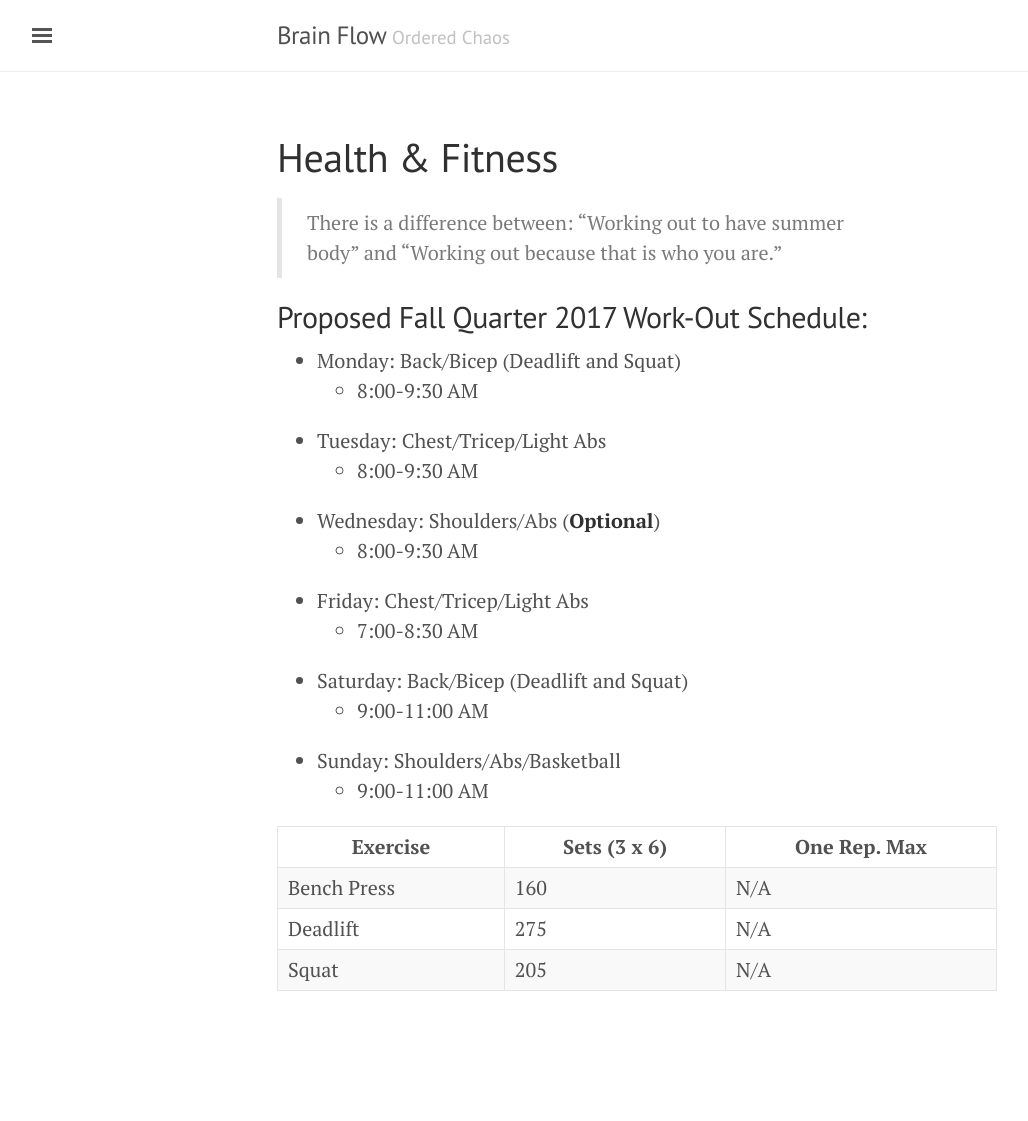
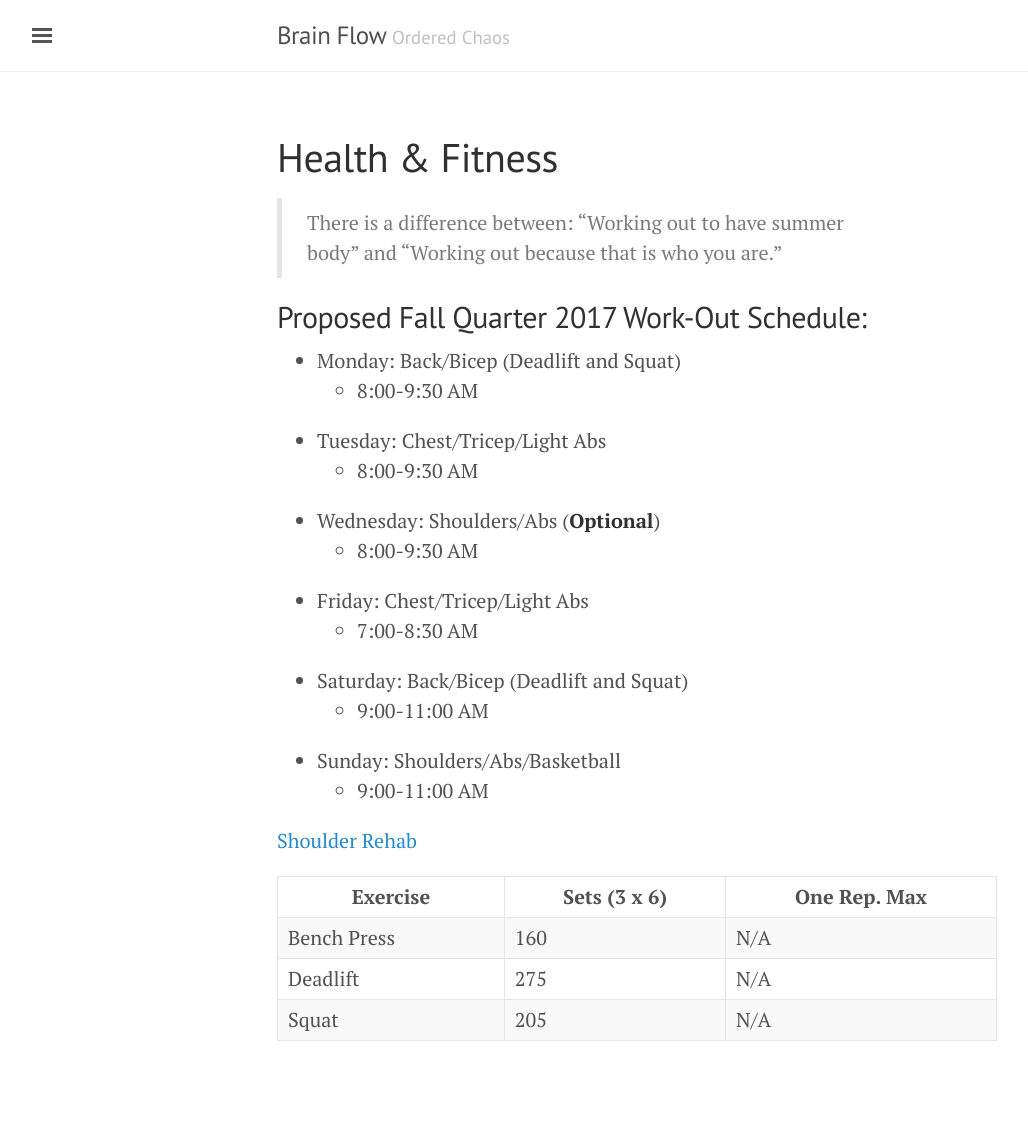
Before and after one commit to bjchia/bjchia.github.io, a Jekyll site: the page built from fitness.md, in a window 1280 px wide. Shown: the whole page, without its empty margins (3-1031 px from the left). Built offline with Jekyll 4.4.1, drawn with Linux system fonts in a browser that asks for light colours; before the commit the page ends 1071 px from its top, so only the background shows below that.

Commit message:
Update fitness.md

```diff
--- a/fitness.md
+++ b/fitness.md
@@ -18,6 +18,8 @@ title: Health & Fitness
 * Sunday: Shoulders/Abs/Basketball
   - 9:00-11:00 AM
 
+[Shoulder Rehab](https://www.verywell.com/isometric-shoulder-exercises-2696516)
+
 | Exercise | Sets (3 x 6) | One Rep. Max |
 |-------|--------|---------|
 | Bench Press | 160 | N/A |
```
